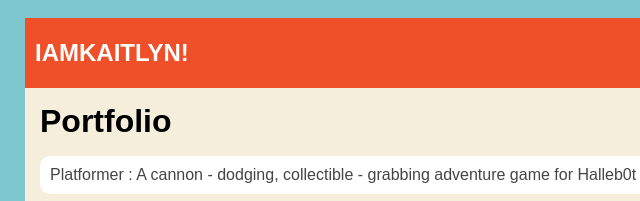
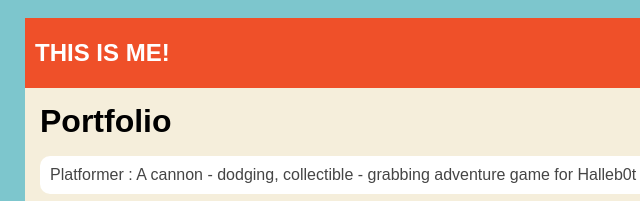
Before and after one commit to ksimone14/ksimone14.github.io, a plain HTML site: page portfolie.html in a window 1280 px wide. Shown: the top 201 px of the page, 215-855 px from the left. Drawn offline with Linux system fonts and the light colour scheme.

```diff
--- a/portfolie.html
+++ b/portfolie.html
@@ -85,7 +85,7 @@
     <body>
       <div id="all-contents">
         <nav>
-            <h1>IAMKAITLYN!</h1>
+            <h1>THIS IS ME!</h1>
             <ul id="nav-ul">
                <li class="nav-li">
                <a class="nav-a" href="index.html">Home</a>
```
